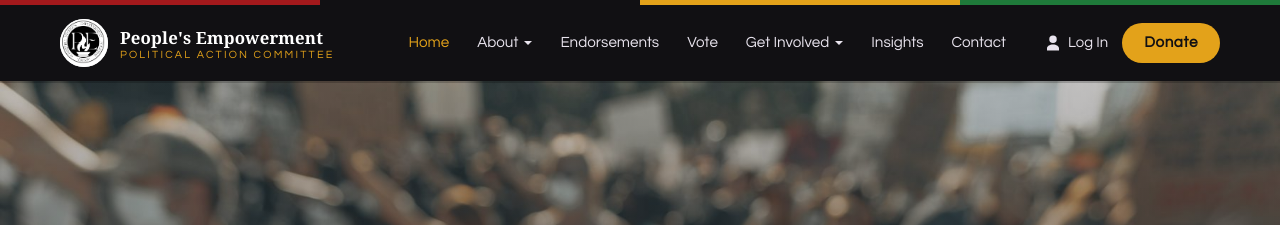
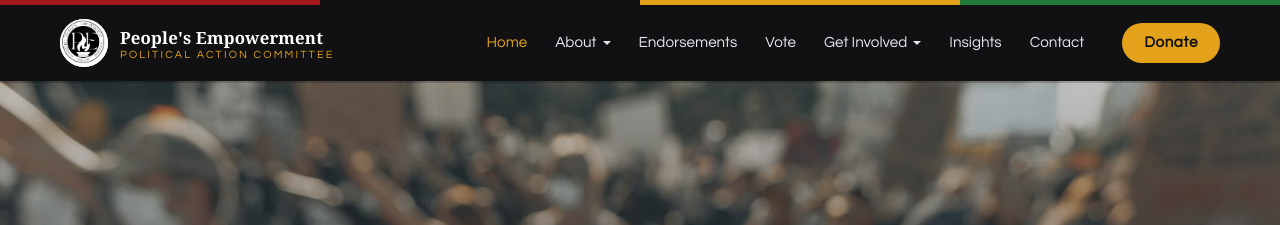
Before and after one commit to PEPACNC/pepac-site, a Jekyll site: the page built from index.html, in a window 1280 px wide. Shown: the top 225 px of the page. Built offline with Jekyll 4.4.1, drawn with Linux system fonts in a browser that asks for light colours; some web fonts are replaced.

Commit message:
Add conditional login link for members area

```diff
--- a/_includes/header.html
+++ b/_includes/header.html
@@ -19,7 +19,7 @@
       {% endfor %}
       </ul>
       <div class="nav-cta">
-        <a class="login" href="{{ '/members' | relative_url }}"><svg viewBox="0 0 24 24" width="18" height="18" aria-hidden="true"><path fill="currentColor" d="M12 12a5 5 0 1 0 0-10 5 5 0 0 0 0 10Zm0 2c-4.4 0-8 2.2-8 5v3h16v-3c0-2.8-3.6-5-8-5Z"/></svg>Log In</a>
+        {% if site.members_area %}<a class="login" href="{{ '/members' | relative_url }}"><svg viewBox="0 0 24 24" width="18" height="18" aria-hidden="true"><path fill="currentColor" d="M12 12a5 5 0 1 0 0-10 5 5 0 0 0 0 10Zm0 2c-4.4 0-8 2.2-8 5v3h16v-3c0-2.8-3.6-5-8-5Z"/></svg>Log In</a>{% endif %}
         <a class="btn btn-gold" href="{{ '/donate' | relative_url }}">Donate</a>
       </div>
     </nav>
```
